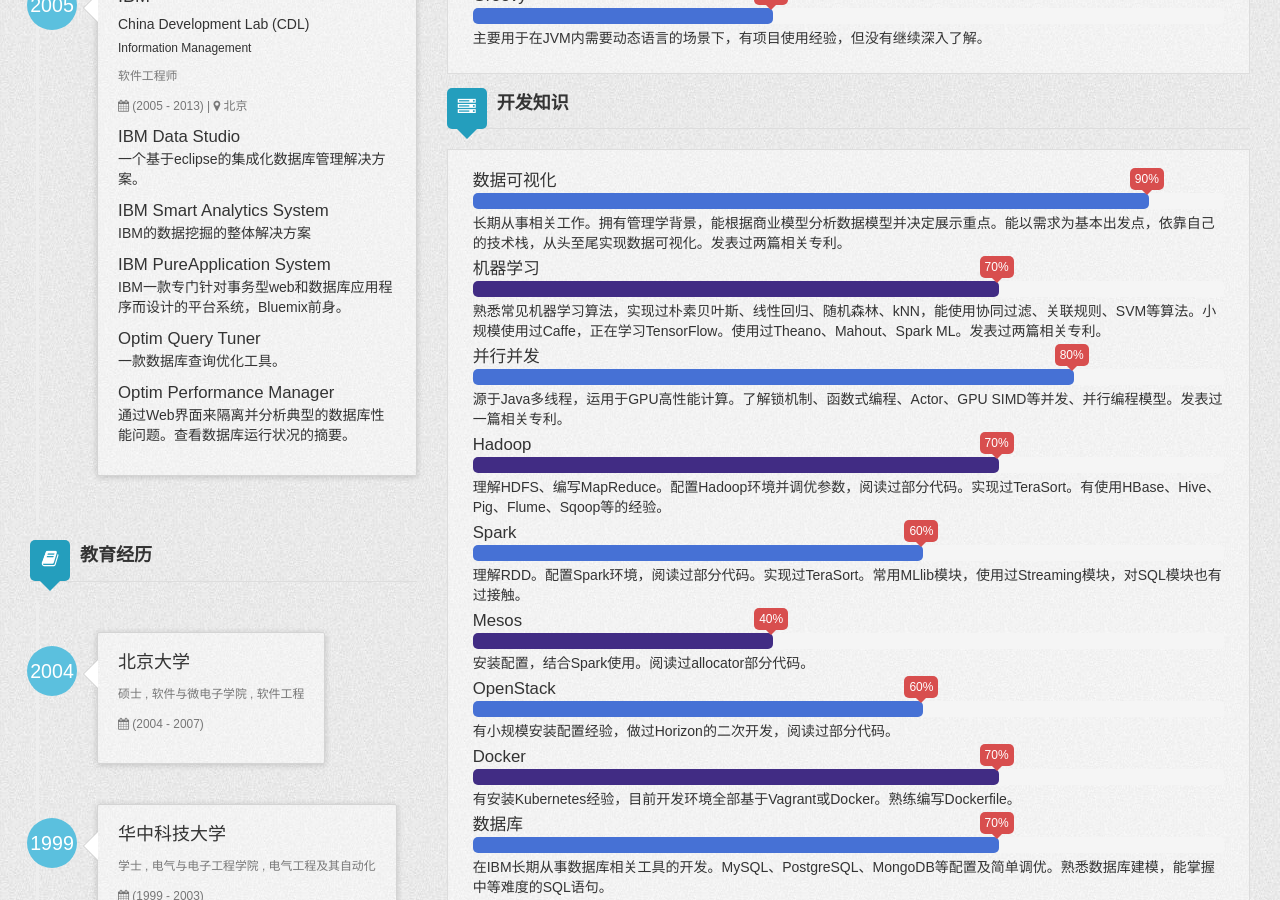
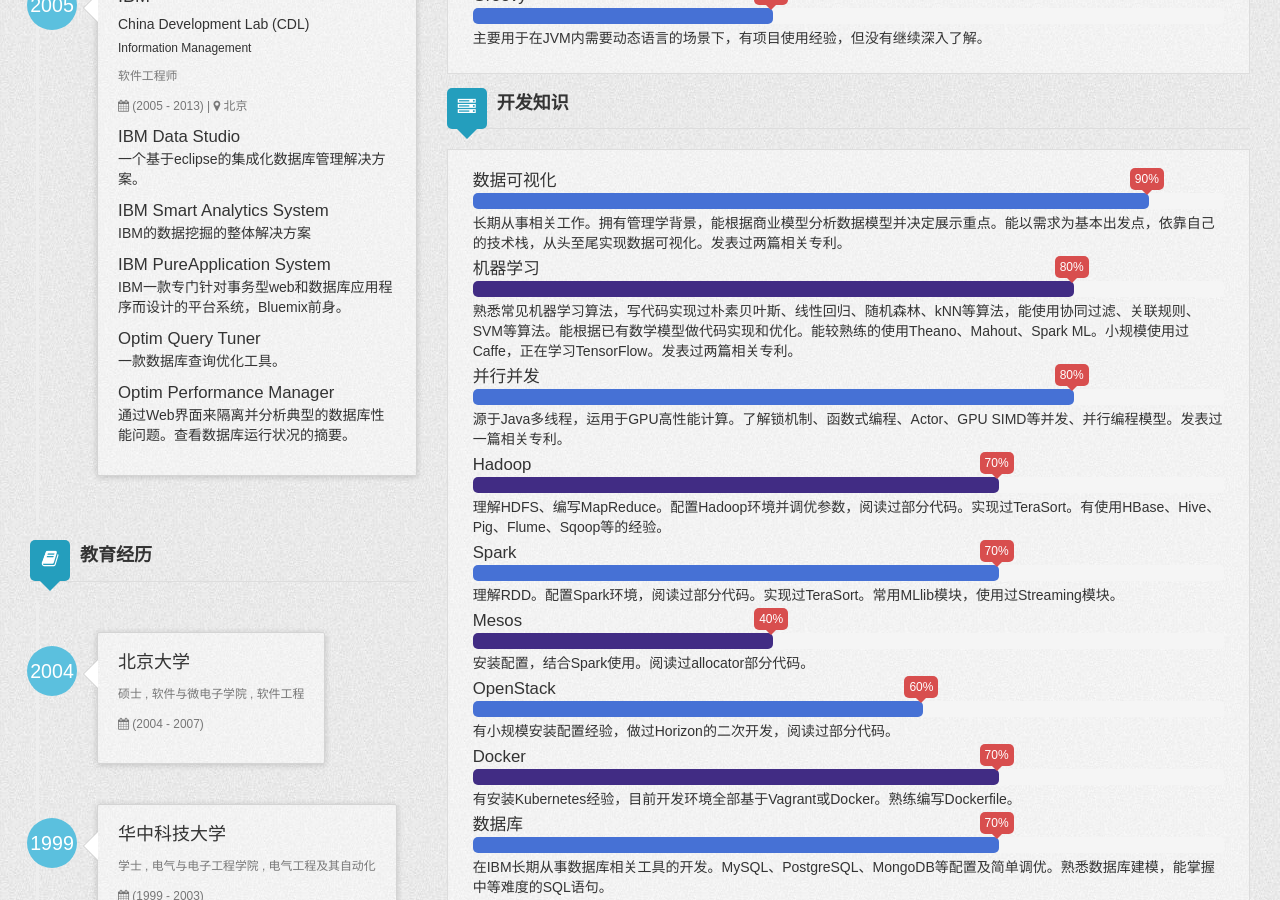
Before and after one commit to Halo9Pan/cv_zh, a Jekyll site: the page built from index.html, in a window 1280 px wide and 900 px high, scrolled down 897 px. Built offline with Jekyll 4.4.1, drawn with Linux system fonts in a browser that asks for light colours; comment, search, counter and statistics services are not loaded.

Commit message:
Update skills

```diff
--- a/_config.yml
+++ b/_config.yml
@@ -139,8 +139,8 @@
       description: 长期从事相关工作。拥有管理学背景，能根据商业模型分析数据模型并决定展示重点。能以需求为基本出发点，依靠自己的技术栈，从头至尾实现数据可视化。发表过两篇相关专利。
     - skill2:
       name: 机器学习
-      percentage: 70%
-      description: 熟悉常见机器学习算法，实现过朴素贝叶斯、线性回归、随机森林、kNN，能使用协同过滤、关联规则、SVM等算法。小规模使用过Caffe，正在学习TensorFlow。使用过Theano、Mahout、Spark ML。发表过两篇相关专利。
+      percentage: 80%
+      description: 熟悉常见机器学习算法，写代码实现过朴素贝叶斯、线性回归、随机森林、kNN等算法，能使用协同过滤、关联规则、SVM等算法。能根据已有数学模型做代码实现和优化。能较熟练的使用Theano、Mahout、Spark ML。小规模使用过Caffe，正在学习TensorFlow。发表过两篇相关专利。
     - skill3:
       name: 并行并发
       percentage: 80%
@@ -151,8 +151,8 @@
       description: 理解HDFS、编写MapReduce。配置Hadoop环境并调优参数，阅读过部分代码。实现过TeraSort。有使用HBase、Hive、Pig、Flume、Sqoop等的经验。
     - skill5:
       name: Spark
-      percentage: 60%
-      description: 理解RDD。配置Spark环境，阅读过部分代码。实现过TeraSort。常用MLlib模块，使用过Streaming模块，对SQL模块也有过接触。
+      percentage: 70%
+      description: 理解RDD。配置Spark环境，阅读过部分代码。实现过TeraSort。常用MLlib模块，使用过Streaming模块。
     - skill6:
       name: Mesos
       percentage: 40%
```
Also changed, not shown: 1 other file.
